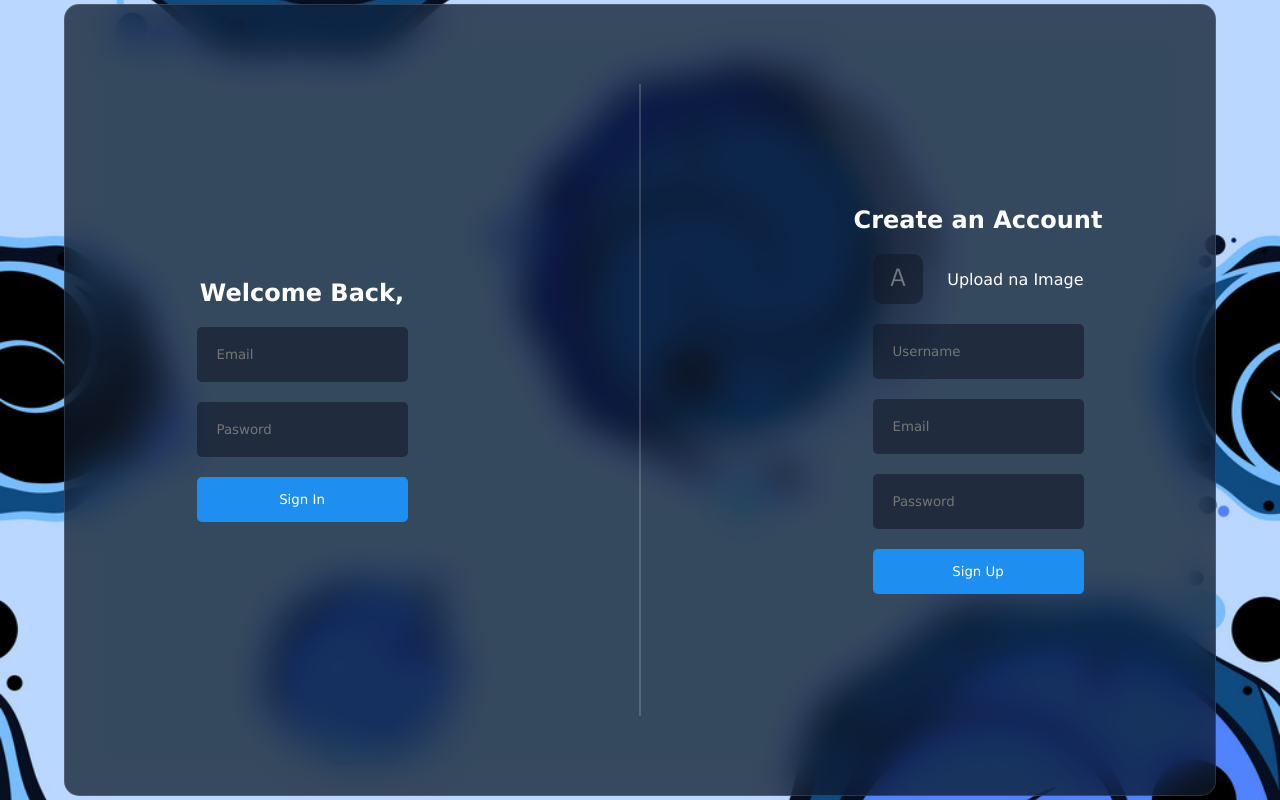
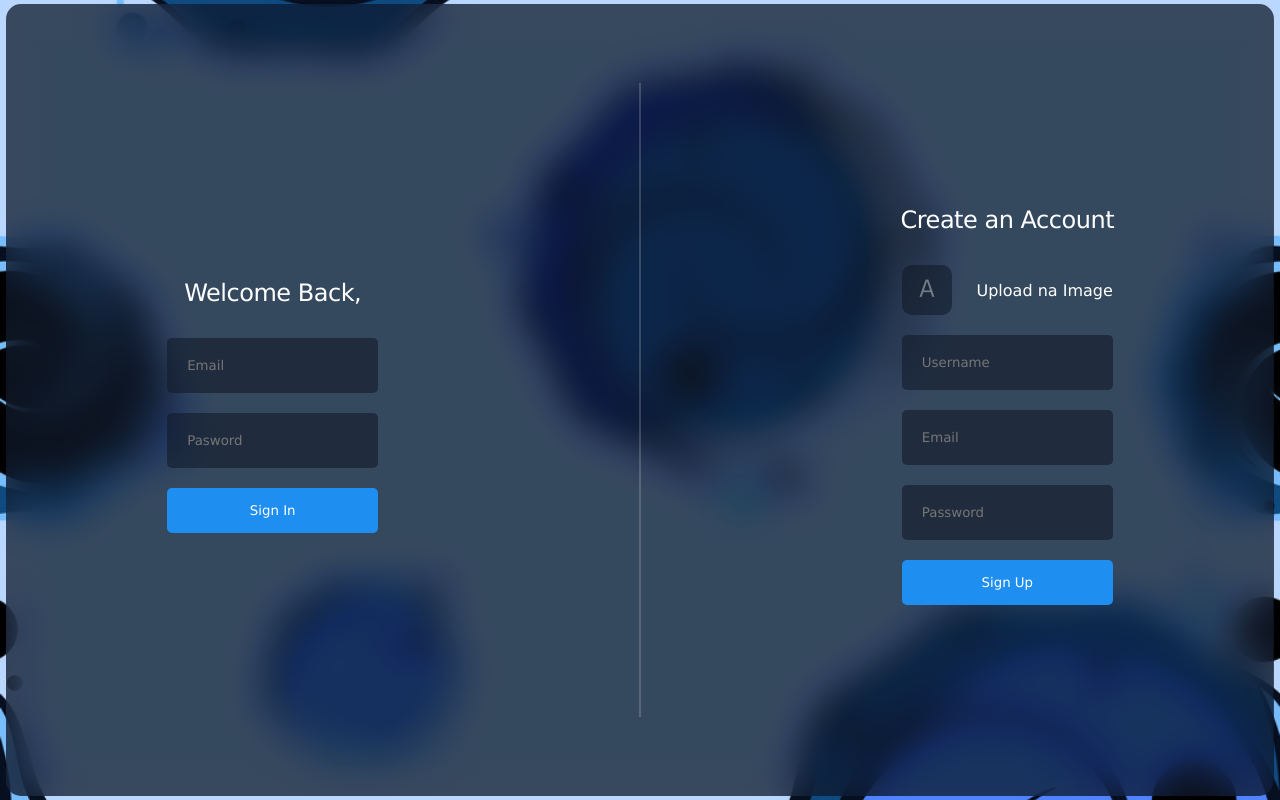
Before and after one commit to ShahbazNadeem/Chat-App, a React (Vite) app: page / in a window 1280 px wide. Built offline with nearby package versions, Linux system fonts and the light colour scheme; no server answers.

Commit message:
minnor changes

```diff
--- a/src/components/list/userInfo/userinfo.css
+++ b/src/components/list/userInfo/userinfo.css
@@ -10,14 +10,19 @@
     align-items: center;
     gap: 20px;
 
+    h2 {
+        font-size: 16px;
+    }
+
     img {
-        width: 50px;
-        height: 50px;
+        width: 40px;
+        height: 40px;
         border-radius: 50%;
         object-fit: cover;
     }
 }
-.icons{
+
+.icons {
     display: flex;
     gap: 20px;
 
--- a/src/index.css
+++ b/src/index.css
@@ -2,8 +2,8 @@
   margin: 0;
   padding: 0;
   box-sizing: border-box;
-  font-family: "Lucida Sans", "Lucida Sans Regular", "Lucida Grande",
-    "Lucida Sans Unicode", Geneva, Verdana, sans-serif;
+  font-family: "LucidaSans", "LucidaSansRegular", "LucidaGrande",
+    "LucidaSansUnicode", Geneva, Verdana, sans-serif;
 }
 
 body {
@@ -20,19 +20,168 @@ body {
 }
 
 .container {
-  width: 90vw;
+  width: 99vw;
   height: 99vh;
   background-color: rgba(17, 25, 40, 0.75);
-  backdrop-filter: blur(19px) saturate(180%);
-  border: 1px solid rgba(255, 255, 255, 0.125);
+  backdrop-filter: blur(19px)saturate(180%);
+  border: 1pxsolidrgba(255, 255, 255, 0.125);
   border-radius: 15px;
   display: flex;
 }
 
 
-.loading{
+.loading {
   padding: 50px;
   font-size: 36px;
   border-radius: 10px;
   background-color: rgba(17, 25, 40, 0.9);
 }
+
+
+h1 {
+  font-size: 36px;
+  font-weight: 500;
+  line-height: 78px;
+  letter-spacing: -0.02em;
+}
+
+h2 {
+  font-size: 24px;
+  font-weight: 500;
+  line-height: 50px;
+  letter-spacing: -0.02em;
+}
+
+h3 {
+  font-size: 21px;
+  font-weight: 500;
+  line-height: 32px;
+}
+
+h4 {
+  font-size: 18px;
+  font-weight: 500;
+  line-height: 30px;
+}
+
+h5 {
+  font-size: 16px;
+  font-weight: 600;
+  line-height: 30px;
+}
+
+h5 {
+  font-size: 14px;
+  font-weight: 600;
+  line-height: 30px;
+}
+
+p {
+  font-size: 16px;
+  font-weight: 400;
+  line-height: 24px;
+  text-align: left;
+}
+
+
+/*
+@media(max-width:1200px){
+.container{
+max-width:1000px;
+}
+
+h1{
+font-size:55px;
+font-weight:500;
+line-height:68px;
+}
+
+h2{
+font-size:41px;
+line-height:42px;
+}
+
+h3{
+font-size:18px;
+line-height:28px;
+}
+
+h4{
+font-size:18px;
+line-height:24px;
+}
+
+p{
+line-height:22px;
+}
+
+}
+
+@media(max-width:992px){
+.container{
+max-width:920px;
+}
+
+h1{
+font-size:45px;
+line-height:58px;
+}
+
+h2{
+font-size:34px;
+line-height:38px;
+}
+
+h3{
+font-size:15px;
+line-height:23px;
+}
+
+h4{
+font-size:15px;
+line-height:21px;
+}
+
+p{
+font-size:13px;
+line-height:18px;
+}
+
+}
+
+@media(max-width:768px){
+h1{
+font-size:36px;
+line-height:48px;
+}
+
+h2{
+font-size:30px;
+}
+
+h3{
+font-size:13px;
+line-height:23px;
+}
+
+h4{
+line-height:16px;
+}
+}
+
+@media(max-width:576px){
+.container{
+max-width:100%;
+}
+
+h1{
+font-size:26px;
+line-height:49px;
+}
+
+h2{
+font-size:20px;
+line-height:22px;
+}
+
+}*/
--- a/src/lib/firebase.js
+++ b/src/lib/firebase.js
@@ -1,7 +1,7 @@
 import { initializeApp } from "firebase/app";
 import { getAuth } from "firebase/auth";
 import { getFirestore } from "firebase/firestore";
-import { getStorage } from "firebase/storage";
+// import { getStorage } from "firebase/storage";
 
 const firebaseConfig = {
   apiKey: import.meta.env.VITE_API_KEY,
@@ -17,4 +17,4 @@ const app = initializeApp(firebaseConfig);
 
 export const auth = getAuth()
 export const db = getFirestore()
-export const storage = getStorage()
+// export const storage = getStorage()
```
Also changed, not shown: src/lib/userStore.js (indentation only), 1 other file (tests, documents, lock files or other folders).
